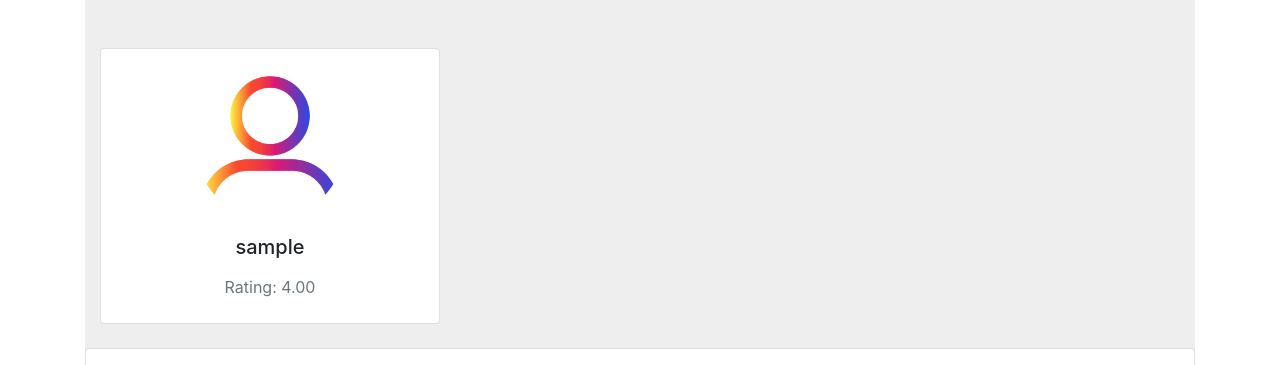
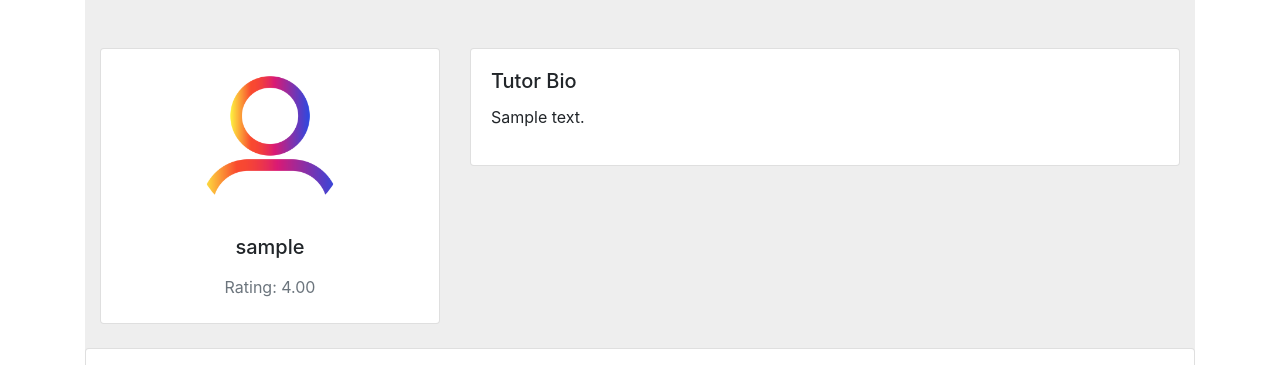
Before and after one commit to kaukabrizvi/tutorlink, a Django app: page /student/tutorProfile/1 in a window 1280 px wide. Shown: the part 56-421 px from the top of the page. Run offline with Django 4.2, Linux system fonts and the light colour scheme; tables that the repository leaves empty hold one stand-in row (values such as "Sample post"); some libraries are stand-ins or nearby versions.

Commit message:
Added tutor bio and student email
Displayed on tutor page and student email displayed for tutor on an accepted sesh

```diff
--- a/mainapp/forms.py
+++ b/mainapp/forms.py
@@ -39,6 +39,7 @@ class UpdateTheTutorProfileForm(forms.Form):
     avail_start = forms.TimeField(label="Availability Start", widget=TimeInput)
     avail_end = forms.TimeField(label="Availibility End", widget=TimeInput)
     hourly_rate = forms.FloatField(label="Hourly Rate ($USD)",required=False)
+    bio = forms.CharField(label="Bio", widget=forms.Textarea(attrs={'cols': 40, 'rows': 5}), required=False)
 
 
 class UpdateTheStudentProfileForm(forms.Form):
--- a/mainapp/models.py
+++ b/mainapp/models.py
@@ -56,7 +56,7 @@ class Profile(models.Model):
 
         review_count = models.IntegerField(default=0)
         rating = models.DecimalField(default=0, decimal_places=2, max_digits=3)
-
+        bio = models.TextField(blank=True)
         def __str__(self):
                 return str(self.user)
 
--- a/mainapp/templates/mainapp/tutorProfile.html
+++ b/mainapp/templates/mainapp/tutorProfile.html
@@ -46,6 +46,18 @@ flex:none !important;
               <p class="text-muted mb-1">Rating: {{tutor.rating}}</p>
               </div>
             </div>
+        </div>
+        <div class="col-lg-8">
+          <div class="card mb-4">
+            <div class="card-body">
+              <h5 class="card-title">Tutor Bio</h5>
+              {% if tutor.bio %}
+              <p>{{ tutor.bio }}</p>
+              {% else %}
+              <p class="card-text">No bio available</p>
+              {% endif %}
+            </div>
+          </div>
         </div>
         </div>
         <div class="row">
```
Also changed, not shown: mainapp/templates/mainapp/landing_page.html (+15 -3 lines), mainapp/migrations/0007_profile_cellphone.py (added), mainapp/migrations/0008_remove_profile_cellphone.py (added), mainapp/migrations/0009_profile_bio.py (added).
